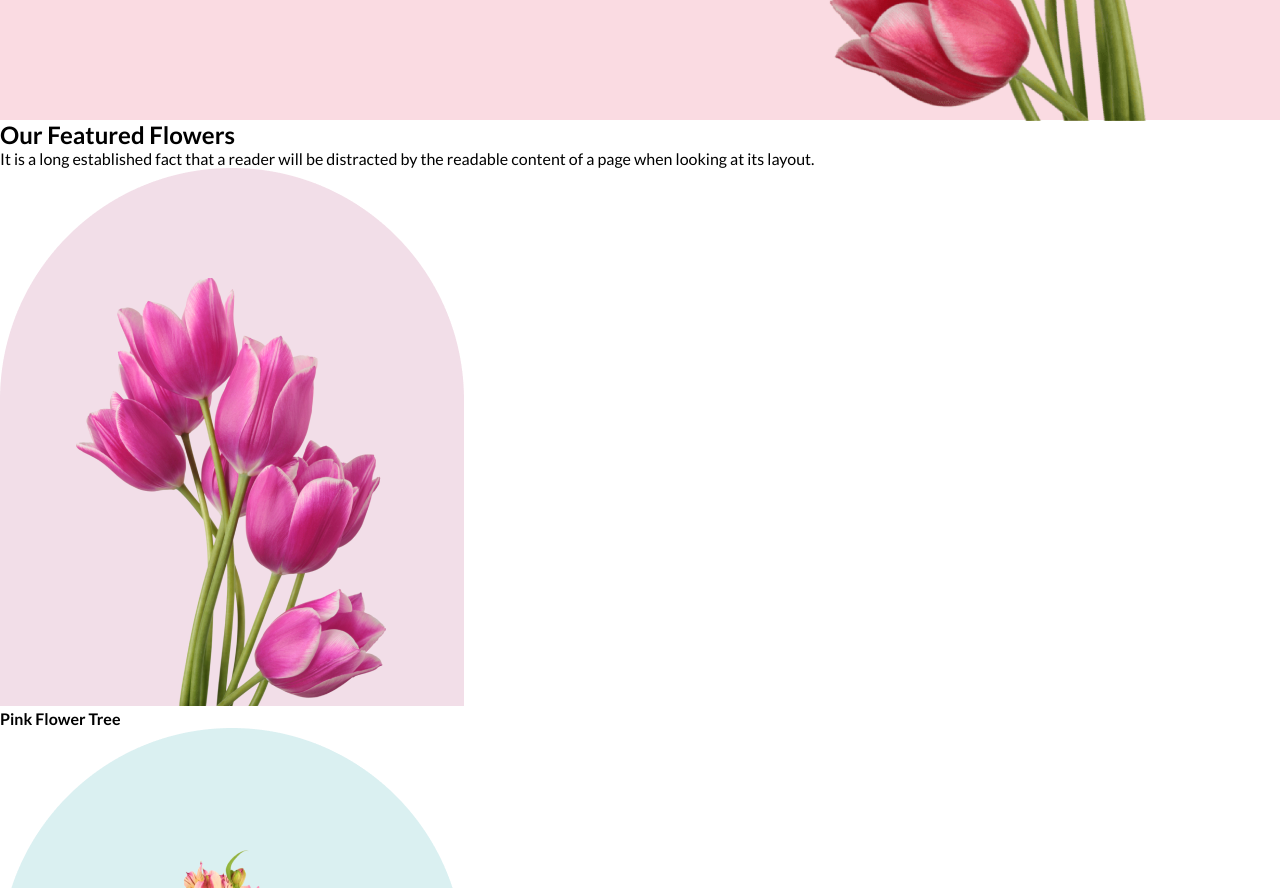
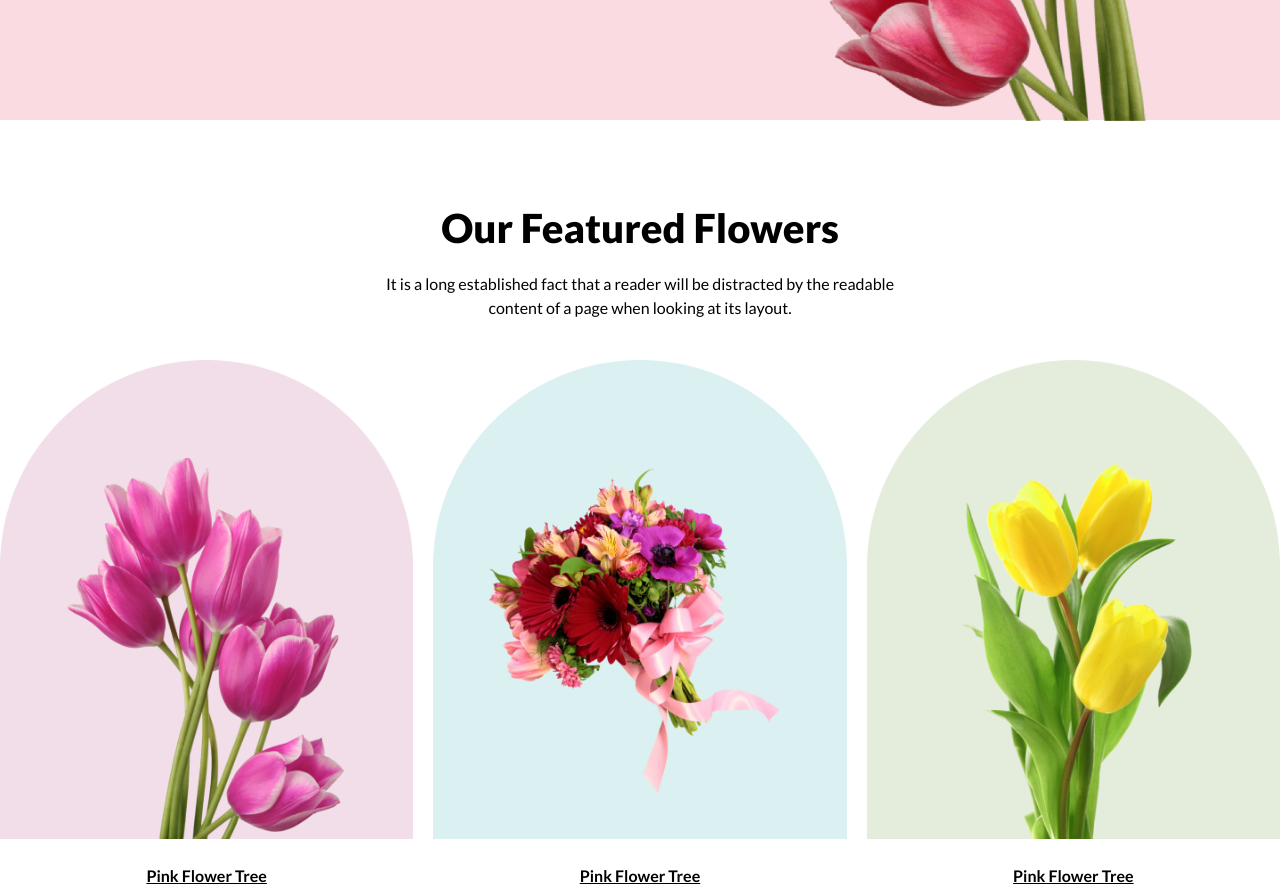
Before and after one commit to nmsaikat/Flower-Shop, a plain HTML site: page index.html in a window 1280 px wide. Shown: the part 600-1488 px from the top of the page. Drawn offline with Linux system fonts and the light colour scheme.

Commit message:
style css update

```diff
--- a/css/style.css
+++ b/css/style.css
@@ -62,3 +62,46 @@
 .banner_right img {
   width: 110%;
 }
+
+/* our featured CSS */
+.our_featured {
+  background-color: #fff;
+}
+
+.our_featured_main {
+  margin: auto;
+  padding: 5% 0;
+}
+
+.ourfeatured_top_part {
+  text-align: center;
+}
+
+.ourfeatured_top_part .ourfeatured_title {
+  font-size: 40px;
+  font-weight: 800;
+  padding: 20px 0;
+  text-transform: capitalize;
+}
+
+.ourfeatured_top_part .ourfeatured_description {
+  width: 40%;
+  margin: auto;
+  font-weight: 400;
+  line-height: 1.5em;
+}
+
+.ourfeatured_bottom_part {
+  display: flex;
+  gap: 20px;
+  padding: 40px 0;
+}
+.ourfeatured_bottom_part img {
+  width: 100%;
+}
+
+.ourfeatured_bottom_part .img_box_title {
+  text-align: center;
+  text-decoration: underline;
+  padding-top: 24px;
+}
```
